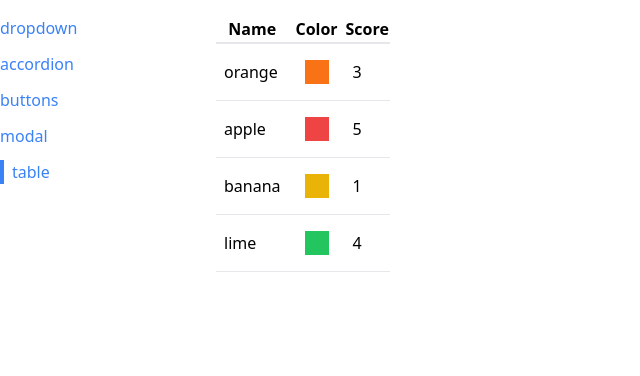
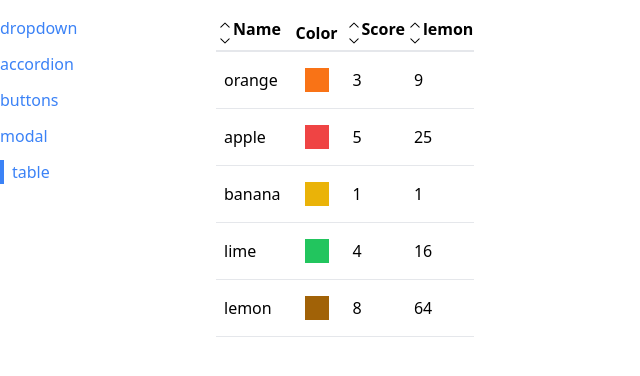
Before and after one commit to eidabdirahman/components, a React (Create React App) app: page /table in a window 1280 px wide. Shown: the top 376 px of the page, without its empty margins (0-640 px from the left). Built offline with nearby package versions, Linux system fonts and the light colour scheme.

Commit message:
Table sorted

```diff
--- /dev/null
+++ b/src/components/SortableTable.js
@@ -0,0 +1,98 @@
+import { useState } from "react";
+import { GoChevronUp, GoChevronDown } from "react-icons/go";
+import Table from "./Table";
+
+function SortableTable(props) {
+    const [SortOrder, setSortOrder] = useState(null);
+    const [SortBy, setSortBy] = useState(null);
+
+    const { Config, data } = props;
+
+    const handleClick = (label) => {
+        if(SortBy && label !== SortBy){
+            setSortOrder('asc');
+            setSortBy(label)
+            return;
+        }
+
+
+        if (SortOrder === null) {
+            setSortOrder('asc');
+            setSortBy(label);
+        } else if (SortOrder === 'asc') {
+            setSortOrder('desc');
+            setSortBy(label);
+        } else if (SortOrder === 'desc') {
+            setSortOrder(null);
+            setSortBy(null);
+        }
+    };
+
+    let sortedData = data;
+
+    if (SortOrder && SortBy) {
+        const { sortValue } = Config.find(column => column.label === SortBy);
+
+        sortedData = [...data].sort((a, b) => {
+            const valueA = sortValue(a);
+            const valueB = sortValue(b);
+
+            const reverseOrder = SortOrder === 'asc' ? 1 : -1;
+
+            if (typeof valueA === 'string') {
+                return reverseOrder * valueA.localeCompare(valueB);
+            } else {
+                return reverseOrder * (valueA - valueB);
+            }
+        });
+    }
+
+    const updatedConfig = Config.map((column) => {
+        if (!column.sortValue) {
+            return column;
+        }
+
+        return {
+            ...column,
+            header: () => (
+                <th className="cursor-pointer hover:bg-gray-100" onClick={() => handleClick(column.label)}>
+                    <div className="flex items center">
+                    {getIcons(column.label, SortBy, SortOrder)}
+                    {column.label}
+                    </div>
+
+                </th>
+            )
+        };
+    });
+
+    return (
+        <div>
+
+            <Table {...props} data={sortedData} Config={updatedConfig} />
+        </div>
+    );
+}
+
+function getIcons(label, SortBy, SortOrder){
+    if(label !== SortBy){
+        return<div>
+        <GoChevronUp/>
+        <GoChevronDown/>
+       </div>
+    }
+
+    if(SortOrder === null){
+       return<div >
+        <GoChevronUp/>
+        <GoChevronDown/>
+       </div>
+
+    }else if(SortOrder === 'asc'){
+       <GoChevronUp/>
+    }else if(SortOrder === 'desc'){
+       return <GoChevronDown/>
+    }
+}
+
+export default SortableTable;
--- a/src/components/Table.js
+++ b/src/components/Table.js
@@ -1,13 +1,16 @@
-import React from 'react';
+import { Fragment } from "react";
 
 function Table({ data, Config, keyFn }) {
-    const renderedHeaders = Config.map((column) => (
-        <th key={column.label} >{column.label}</th>
-    ));
+    const renderedHeaders = Config.map((column) => {
+        if (column.header) {
+            return <Fragment key={column.label}>{column.header()}</Fragment>
+        }
+        return <th key={column.label}>{column.label}</th>;
+    });
 
     const renderedRows = data.map((rowData) => {
         const renderedCells = Config.map((column) => (
-            <td className='p-2' key={column.label}>{column.render(rowData)}</td>
+            <td className="p-2" key={column.label}>{column.render(rowData)}</td>
         ));
         return (
             <tr className="border-b" key={keyFn(rowData)}>
@@ -18,7 +21,7 @@
 
     return (
         <div className="table">
-            <table className="table-auto border-spacing">
+            <table className="table-auto border-spacing-2">
                 <thead>
                     <tr className="border-b-2">
                         {renderedHeaders}
@@ -32,6 +35,4 @@
     );
 }
 
-
-
 export default Table;
--- a/src/pages/TablePage.js
+++ b/src/pages/TablePage.js
@@ -1,5 +1,6 @@
-import Table from "../components/Table";
+// import Table from "../components/Table";
 
+import SortableTable from "../components/SortableTable";
 function TablePage (){
 
     const fruit = [
@@ -7,19 +8,30 @@
         { name: 'apple', color: 'bg-red-500', score: 5 },
         { name: 'banana', color: 'bg-yellow-500', score: 1 },
         { name: 'lime', color: 'bg-green-500', score: 4 },
+        { name: 'lemon', color: 'bg-yellow-700', score: 8 },
     ];
 
-    const Config = [
-        { label: 'Name',
-          render : (fruit) => fruit.name ,
+    const   Config = [
+        {
+          label: 'Name',
+          render: (fruit) => fruit.name,
+          sortValue: (fruit) => fruit.name,
         },
-        { label: 'Color',
-            render : (fruit) => <div className={`p-3 m-2 ${fruit.color}`}></div> ,
+        {
+          label: 'Color',
+          render: (fruit) => <div className={`p-3 m-2 ${fruit.color}`} />,
         },
-        { label: 'Score',
-            render : (fruit) => fruit.score,
+        {
+          label: 'Score',
+          render: (fruit) => fruit.score,
+          sortValue: (fruit) => fruit.score,
         },
-    ];
+        {
+          label: 'lemon',
+          render: (fruit) => fruit.score **2,
+          sortValue: (fruit) => fruit.lemon,
+        },
+      ];
 
     const keyFn = () =>{
         return fruit.name
@@ -27,7 +39,7 @@
 
     return(
         <div className="container">
-            <Table  data={fruit}  Config={Config} keyFn={keyFn}/>
+            <SortableTable  data={fruit}  Config={Config} keyFn={keyFn}/>
         </div>
     )
 }
```
